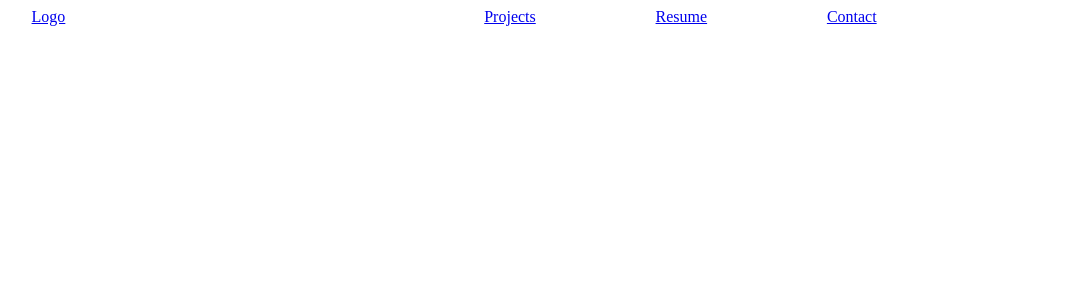
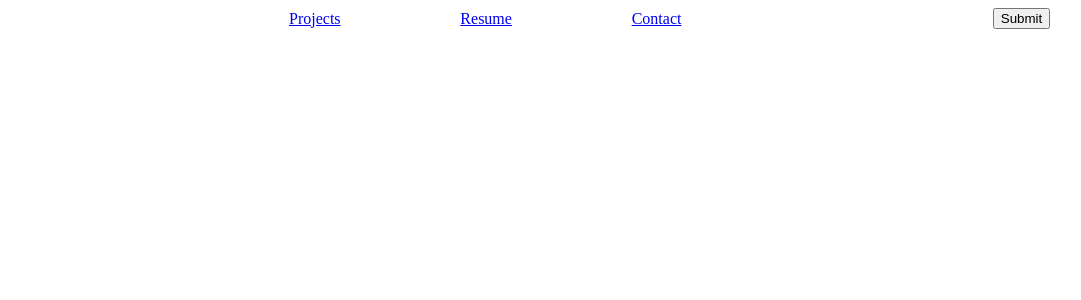
Before and after one commit to J0hns0n-Wang/Portfolio, a Nuxt app in the folder portfolio/: page / in a window 1280 px wide. Shown: the top 300 px of the page, without its empty margins (126-1207 px from the left). Built offline with nearby package versions, Linux system fonts and the light colour scheme.

Commit message:
methods work

```diff
--- a/portfolio/components/NavBar.vue
+++ b/portfolio/components/NavBar.vue
@@ -2,27 +2,36 @@
   <section class="navbar">
     <NuxtLink to="/">
       <div class="logo">
-              Logo
+        {{ name }}
       </div>
     </NuxtLink>
     <div class="menu">
-
       <NuxtLink to="/">Projects</NuxtLink>
       <NuxtLink to="/">Resume</NuxtLink>
       <NuxtLink to="/">Contact</NuxtLink>
-
     </div>
+    <button @click="test()">Submit</button>
   </section>
 </template>
 
-<script>
+<script lang="ts">
 export default {
+  data() {
+    return {
+      name: null,
+    };
+  },
 
+  methods: {
+      test: function (){
+          this.name = "Johnson"
       }
+  },
+};
 </script>
 
 <style scoped>
-.navbar{
+.navbar {
   display: flex;
   flex-direction: row;
   width: 100%;
@@ -30,12 +39,10 @@ export default {
   justify-content: space-around;
 }
 
-.menu{
+.menu {
   display: flex;
   flex-direction: row;
   justify-content: space-evenly;
   width: 50%;
 }
-
-
 </style>
```
Lines whose indentation alone changed are shown as unchanged.
